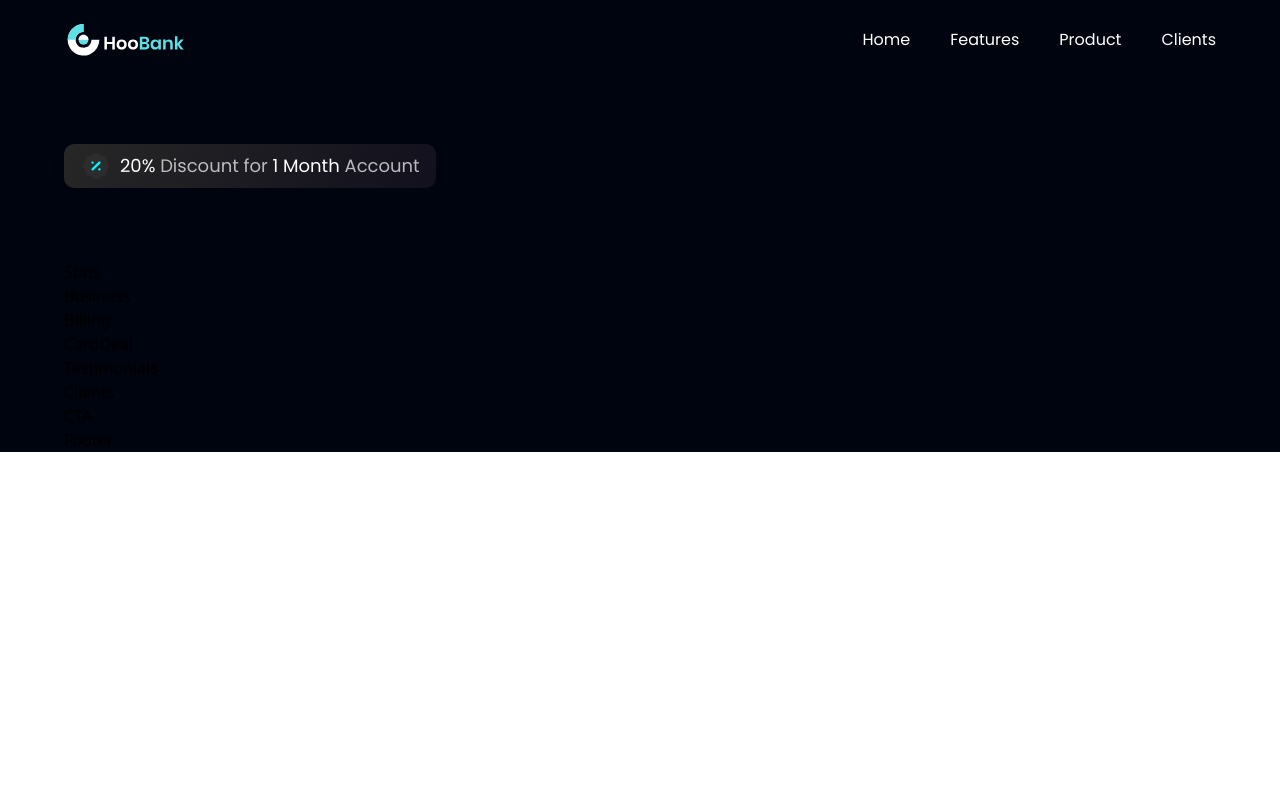
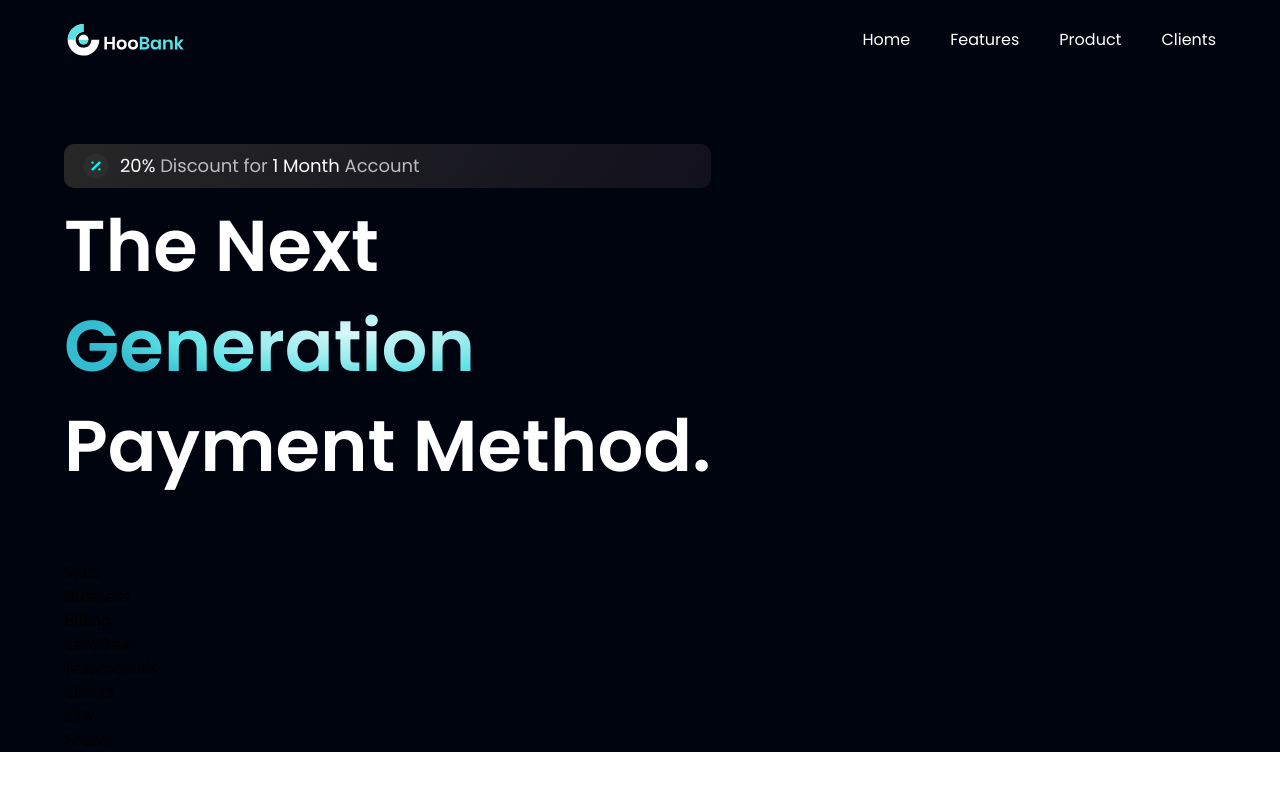
Before and after one commit to avishaar/Bank-Modern-App, a React (Vite) app in the folder Bank-Modern-App/: page / in a window 1280 px wide. Shown: the top 790 px of the page. Built offline with nearby package versions, Linux system fonts and the light colour scheme.

Commit message:
the next...

```diff
--- a/Bank-Modern-App/src/components/Hero.jsx
+++ b/Bank-Modern-App/src/components/Hero.jsx
@@ -12,6 +12,15 @@
               <span className='text-white'>1 Month</span> Account
             </p>
           </div>
+
+
+          <div className='flex flex-row justify-between items-center w-full'>
+            <h1 className='flex-1 font-poppins font-semibold ss:text-[72px] text-[52px] text-white ss:leading-[100px] leading-[75px]'>
+              The Next <br className='sm:block hidden' /> {' '}
+              <span className='text-gradient'>Generation</span> <br /> {' '}
+              Payment Method.
+            </h1>
+          </div>
         </div>
       </div>
     </section>
```
